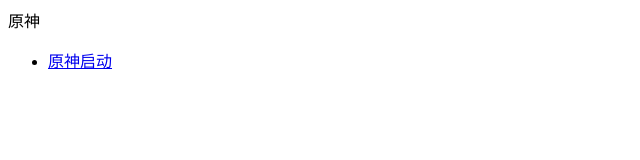
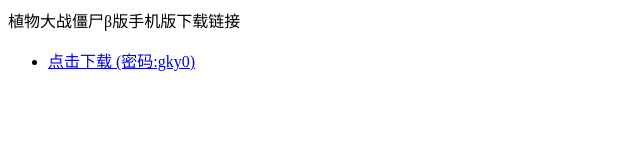
Before and after one commit to Socanov/Socanov.github.io, a plain HTML site: page index.html in a window 1280 px wide. Shown: the whole page, without its empty margins (0-640 px from the left). Drawn offline with Linux system fonts and the light colour scheme.

Commit message:
Update index.html

```diff
--- a/index.html
+++ b/index.html
@@ -1,7 +1,7 @@
-<p>原神</p>
+<p>植物大战僵尸β版手机版下载链接</p>
 <head>
     <meta charset="utf-8">
 </head>
 <ul>
-    <li> <a href="https://www.yuanshen.com/#/">原神启动</a> </li>
+    <li> <a href="https://socanov.lanzouq.com/i3gXR14xiw8h">点击下载 (密码:gky0)</a> </li>
 </ul>
```
